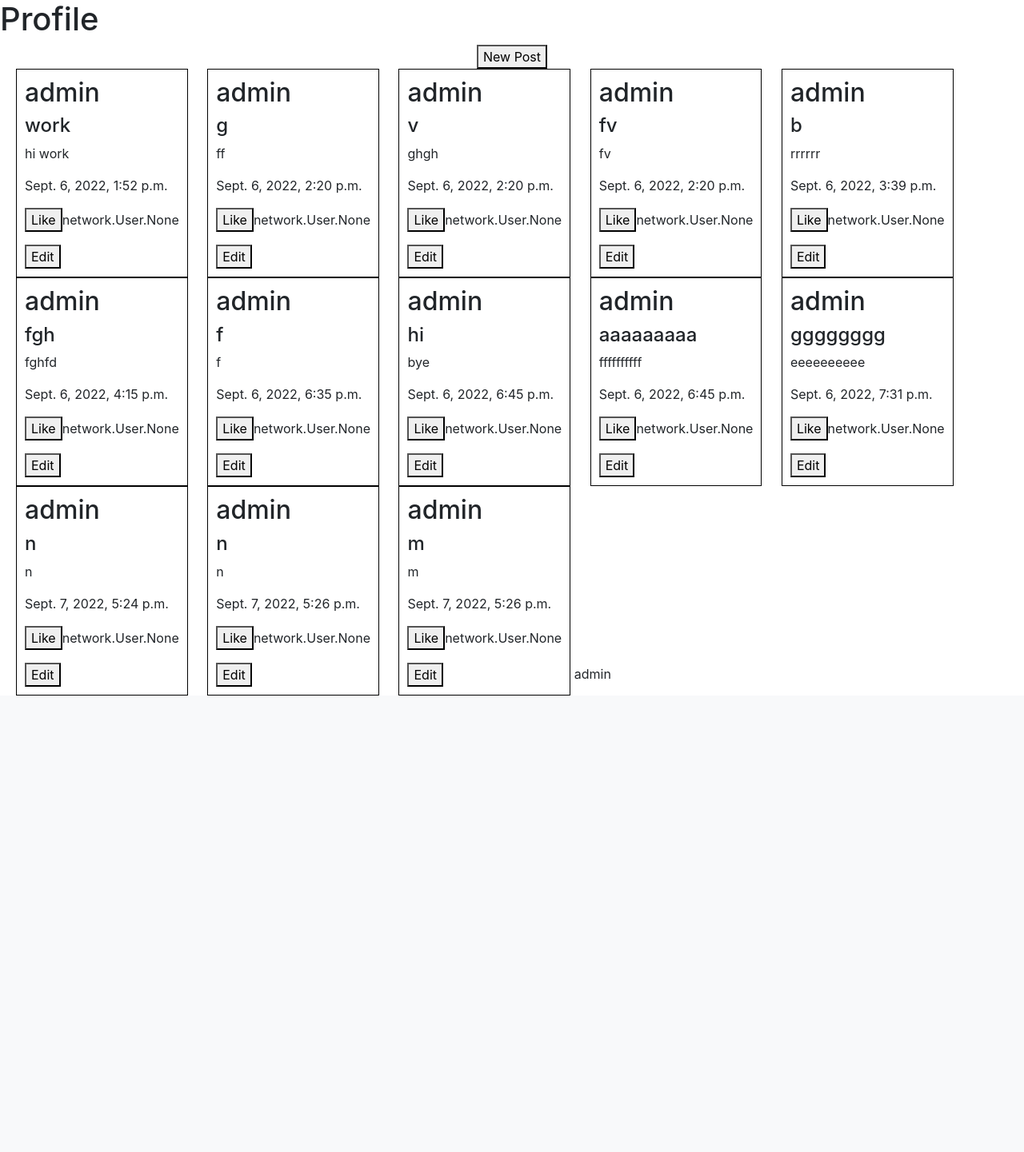
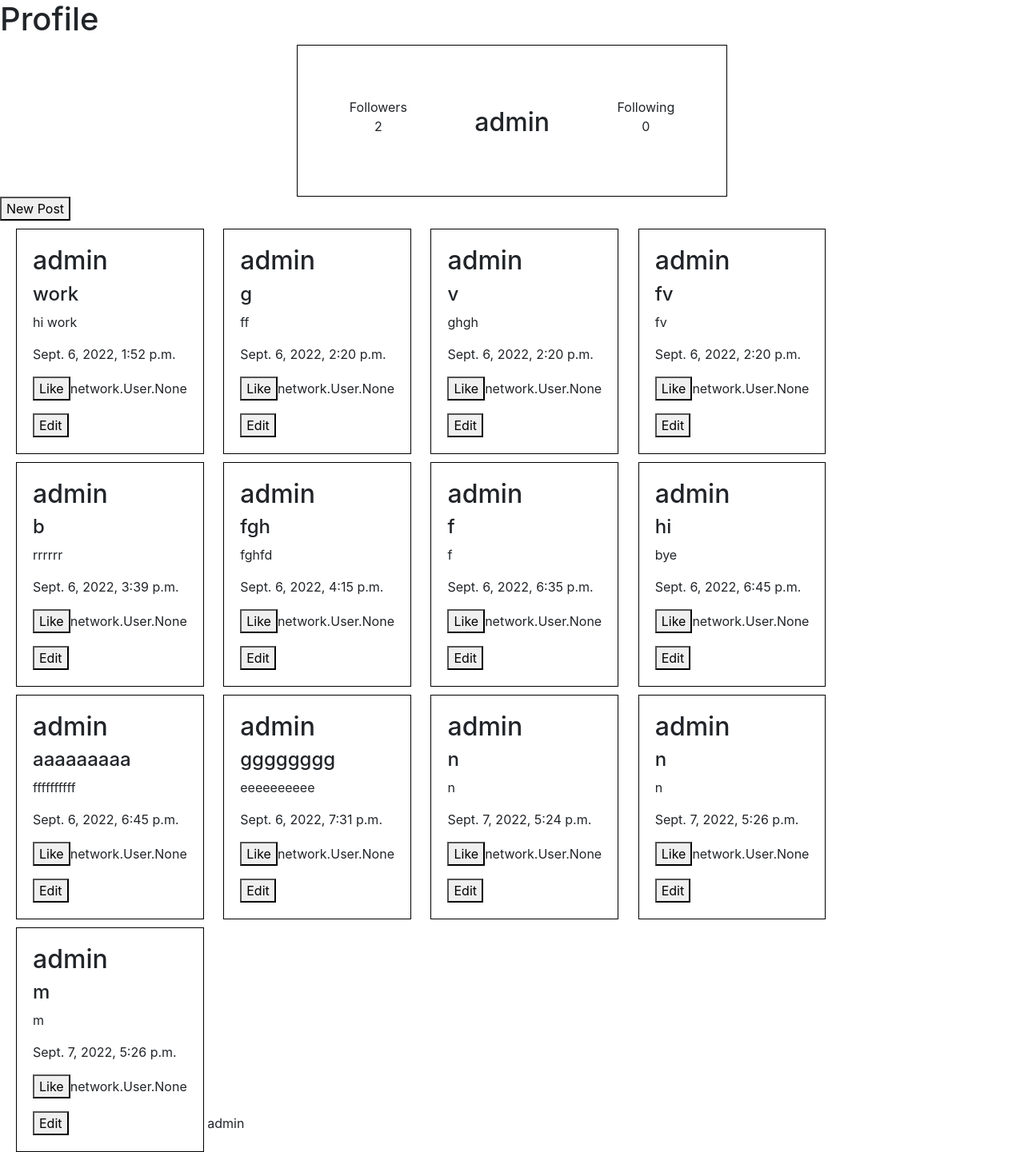
Before and after one commit to amior1579/Network, a Django app: a page that uses network/templates/network/layout.html in a window 1280 px wide. Shown: the part 56-1497 px from the top of the page at 80% size. Before the commit the page ends 926 px from the top, so only its background shows below. Run offline with Django 3.2, Linux system fonts and the light colour scheme; a user stored in the database is signed in; data comes from the database, SQL or seed files in the repository; both versions use the stored data as it was after the commit; some libraries are stand-ins or nearby versions.

Commit message:
create profile in my account page

```diff
--- a/network/static/network/my_account.css
+++ b/network/static/network/my_account.css
@@ -9,3 +9,14 @@ input{
     text-align: center;
 
 }
+
+.div_posts{
+    padding: 20px;
+    margin:10px 0 0 0 ;
+}
+
+.li_posts{
+    display: inline-block;
+    border: solid 1px black;
+    padding: 10px;
+}
--- a/network/templates/network/layout.html
+++ b/network/templates/network/layout.html
@@ -26,7 +26,7 @@
                 </li>
                 {% if user.is_authenticated %}
                     <li class="nav-item">
-                        <a class="nav-link" href="#">Following</a>
+                        <a class="nav-link" href="{% url 'following_posts' %}">Following</a>
                     </li>
                     <li class="nav-item">
                         <a class="nav-link" href="{% url 'logout' %}">Log Out</a>
--- a/network/templates/network/my_account.html
+++ b/network/templates/network/my_account.html
@@ -4,7 +4,7 @@
 {% block head %}
     <title>Profile</title>
     <link rel="stylesheet" href="{% static 'network/all_posts_style.css' %}">
-    <link rel="stylesheet" href="{% static 'network/my_account.css' %}">
+    <link rel="stylesheet" href="{% static 'network/profile.css' %}">
     <script src="{% static 'network/index.js' %}"></script>
 
 {% endblock %}
@@ -13,7 +13,25 @@
 
 <h1>Profile</h1>
 
-<button id="new_post_button">New Post</button>
+<div class="div_user_profile">
+    <li class="li_user_profile">
+        <div>Followers</div>
+        <div>{{follower_len}}</div>
+    </li>
+
+    <li class="li_user_profile">
+        <div class="username"><h2>{{user}}</h2></div>
+    </li>
+
+    <li class="li_user_profile">
+        <div>Following</div>
+        <div>{{following_len}}</div>
+    </li>
+</div>
+
+<div>
+    <button id="new_post_button">New Post</button>
+</div>
 
 <div class="div_add_post">
     <form action="{% url 'add_post' %}" method="post">
--- a/network/urls.py
+++ b/network/urls.py
@@ -12,9 +12,11 @@ urlpatterns = [
     path("my_account/<str:user>", views.my_account, name="my_account"),
     path("profile/<str:user>", views.profile, name="profile"),
     path("add_post", views.add_post, name="add_post"),
+    path("follower", views.follower, name="follower"),
+    path("following_posts", views.following_posts, name="following_posts"),
+
     path("update_post/<int:id>", views.update_post, name="update_post"),
 
-    path("follower", views.follower, name="follower"),
 
     # API Routes
     path("posts", views.posts, name="posts"),
--- a/network/views.py
+++ b/network/views.py
@@ -87,8 +87,12 @@ def all_posts(request):
 
 def my_account(request,user):
     all_post = Posts.objects.filter(post_uesr = request.user)
+    follower_len = Followers.objects.filter(user = user).count()
+    following_len = Followers.objects.filter(follower = user).count()
     return render(request, 'network/my_account.html',{
         'posts': all_post,
+        'follower_len': follower_len,
+        'following_len': following_len,
     })
 
 def profile(request,user):
@@ -131,6 +135,15 @@ def follower(request):
             unfollow.delete()
         return redirect('profile', user=user)
 
+
+def following_posts(request):
+    all_post = Posts.objects.all()
+    paginator = Paginator(all_post,10)
+    page = request.GET.get('page')
+    posts = paginator.get_page(page)
+    return render(request, 'network/following_posts.html',{
+        'posts':posts,
+    })
 
 def add_post(request):
     title = request.POST['title']
```
Also changed, not shown: network/templates/network/following_posts.html (added, +46 -0 lines), db.sqlite3.
